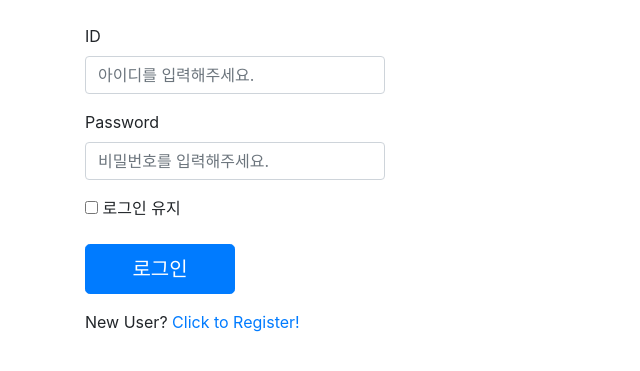
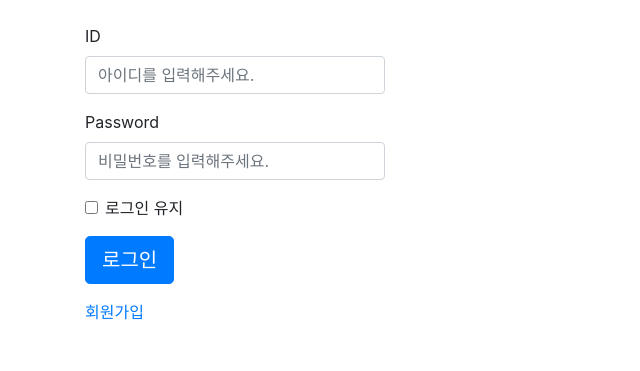
Before and after one commit to GrasshopperBears/IntroToDB_StudyWhere, a Flask app: page /login in a window 1280 px wide. Shown: the part 152-523 px from the top of the page, without its empty margins (0-640 px from the left). Run offline with Flask 2, Linux system fonts and the light colour scheme; some libraries are stand-ins or nearby versions.

Commit message:
로그인 UI를 Bootstrap 친화적으로 바꿈
회원가입 링크를 한국어로 바꿈

```diff
--- a/app/static/css/studywhere.css
+++ b/app/static/css/studywhere.css
@@ -30,3 +30,9 @@
 .reservation-title {
   font-size: 120%;
 }
+
+.login-form input[type=text],
+.login-form input[type=password]
+{
+  max-width: 300px;
+}
--- a/app/templates/login.html
+++ b/app/templates/login.html
@@ -5,25 +5,32 @@
 <section>
   <h1>로그인해주세요.</h1>
   <br>
-  <form class="form-signin" method="POST">
+  <form class="login-form" method="POST">
     {{ form.hidden_tag() }}
-    <p>
-        {{ form.user_name.label }}<br>
-        {{ form.user_name(class="form-control", placeholder="아이디를 입력해주세요.", style="width: 300px") }}
-        {% for error in form.user_name.errors %}
-          <span style="color: red;">[{{ error }}]</span>
-        {% endfor %}
-    </p>
-    <p>
-        {{ form.password.label }}<br>
-        {{ form.password(class="form-control",placeholder="비밀번호를 입력해주세요.",style="width:300px") }}
-        {% for error in form.password.errors %}
-        <span style="color: red;">[{{ error }}]</span>
-        {% endfor %}
-    </p>
-    <p>{{ form.remember_me() }} {{ form.remember_me.label }}</p>
-    <p>{{ form.submit(class="btn btn-lg btn-primary btn-block", style="height:50px; width:150px") }}</p>
-    <p>New User? <a href="{{ url_for('register') }}">Click to Register!</a></p>
+    <div class="form-group">
+      {{ form.user_name.label }}
+      {{ form.user_name(class="form-control", placeholder="아이디를 입력해주세요.") }}
+      {% for error in form.user_name.errors %}
+        <small class="text-danger">{{ error }}</small>
+      {% endfor %}
+    </div>
+    <div class="form-group">
+      {{ form.password.label }}
+      {{ form.password(class="form-control", placeholder="비밀번호를 입력해주세요.") }}
+      {% for error in form.password.errors %}
+        <small class="text-danger">{{ error }}</small>
+      {% endfor %}
+    </div>
+    <div class="form-group">
+      <div class="form-check">
+        {{ form.remember_me(class="form-check-input") }}
+        {{ form.remember_me.label(class="form-check-label") }}
+      </div>
+    </div>
+    <div class="form-group">
+      {{ form.submit(class="btn btn-lg btn-primary") }}
+    </div>
+    <p><a href="{{ url_for('register') }}">회원가입</a></p>
 
   </form>
 </section>
```
